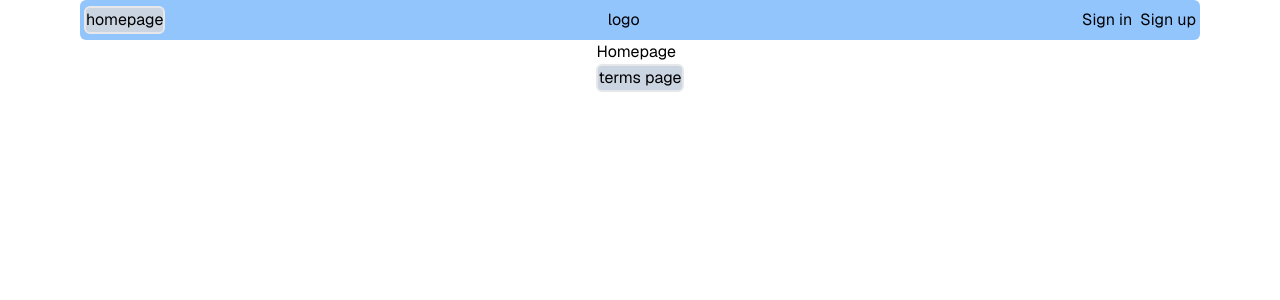
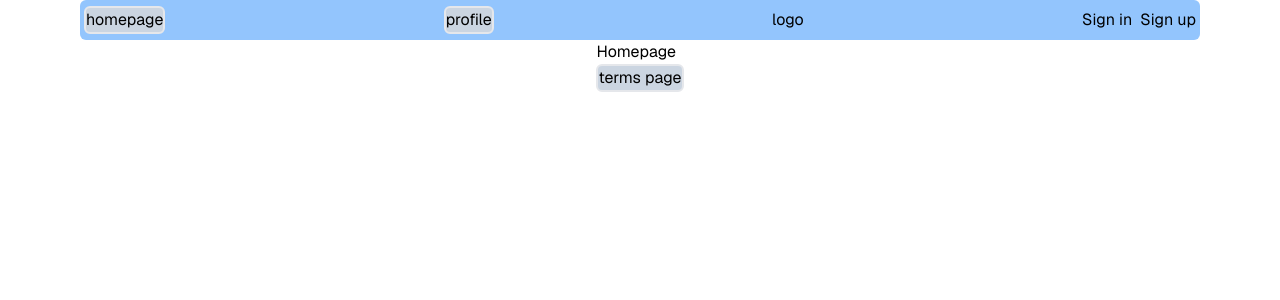
Before and after one commit to MohammedG91/week-12-assignment, a Next.js app: page / in a window 1280 px wide. Shown: the top 300 px of the page. Built offline with nearby package versions, Linux system fonts and the light colour scheme; no server answers.

Commit message:
profile page

```diff
--- /dev/null
+++ b/src/app/profile/page.js
@@ -0,0 +1,13 @@
+import { auth } from "@clerk/nextjs/server";
+import Link from "next/link";
+import { db } from "@/utils/dbConnection";
+
+export default async function Profile() {
+  const { userId } = await auth();
+
+  return (
+    <>
+      <h1>welcome user {userId}</h1>
+    </>
+  );
+}
--- a/src/components/Header.jsx
+++ b/src/components/Header.jsx
@@ -12,6 +12,9 @@ export default function Header() {
     <header className="flex justify-between w-full bg-blue-300 h-10 items-center rounded-md p-1">
       <h1 className="bg-slate-300 rounded-md border-2">
         <Link href="/">homepage</Link>
+      </h1>
+      <h1 className="bg-slate-300 rounded-md border-2">
+        <Link href="/profile">profile</Link>
       </h1>
       <h1>logo</h1>
       <aside>
```
